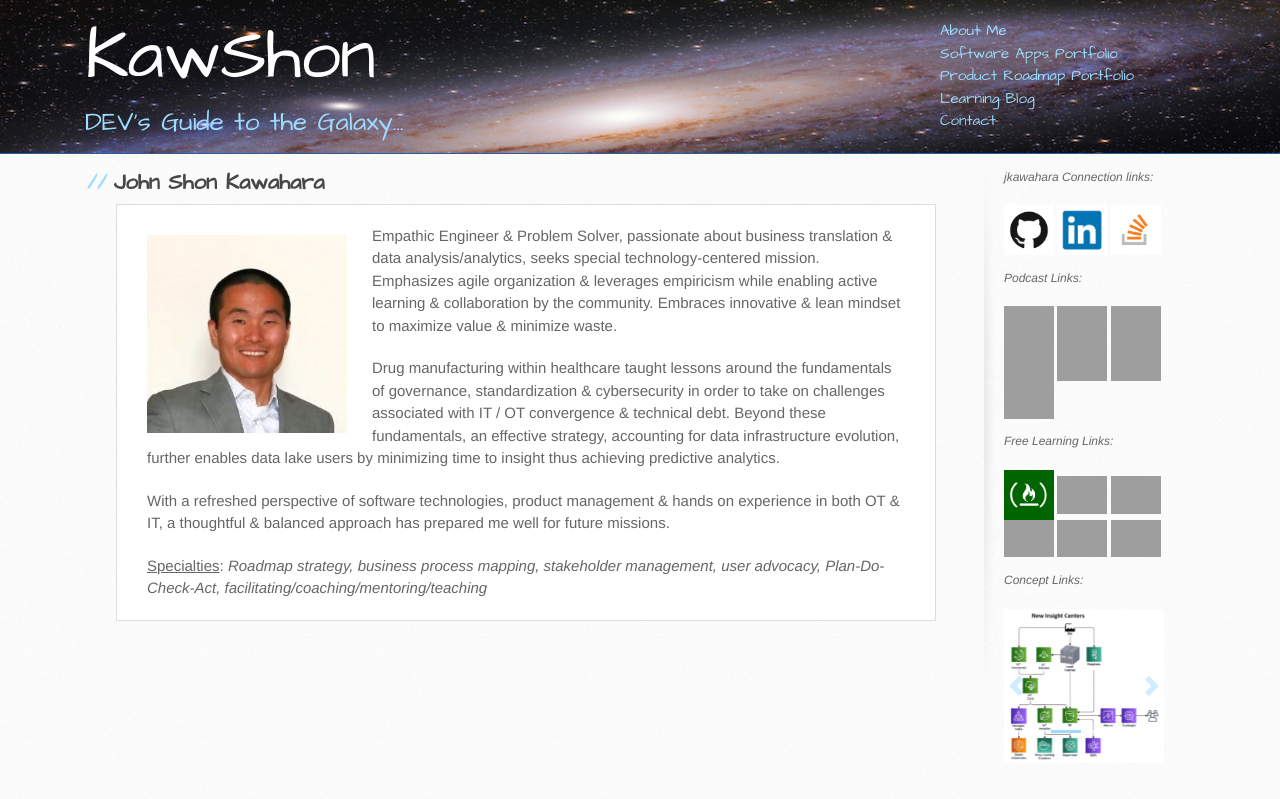
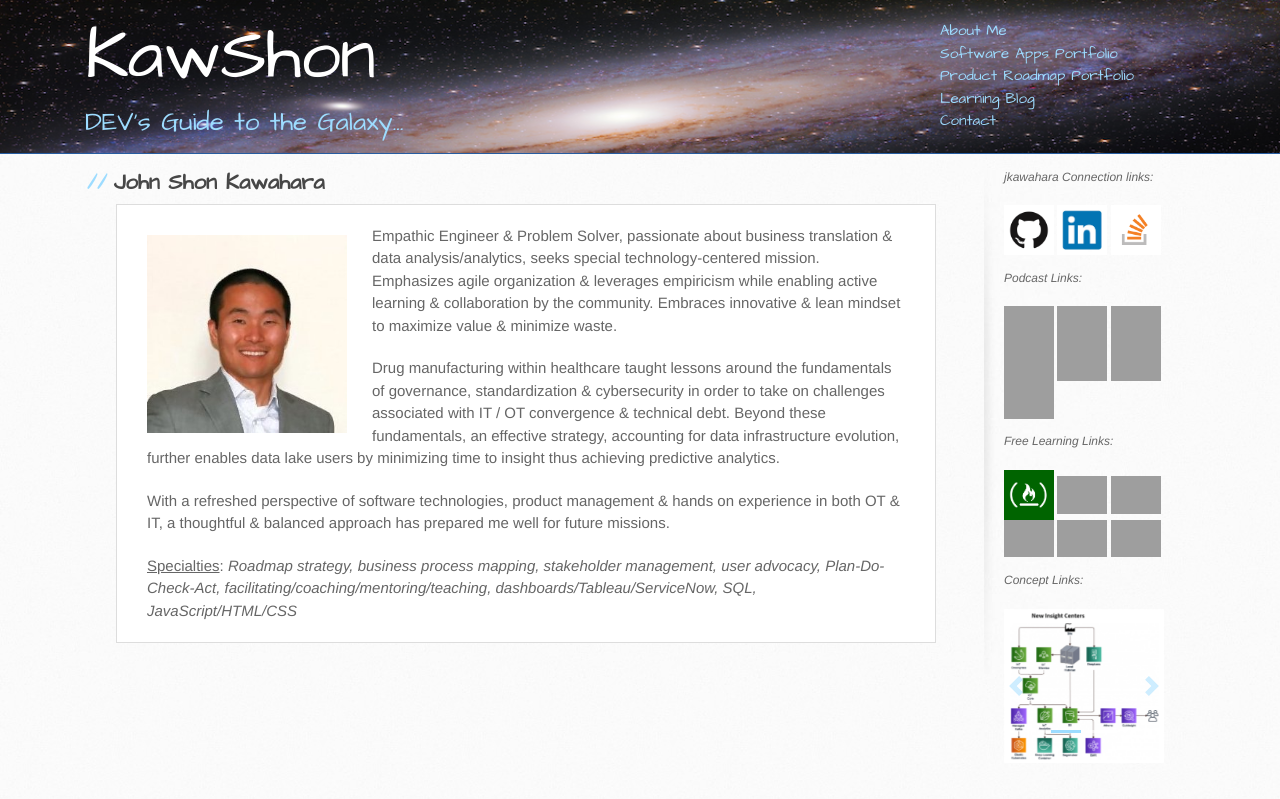
Before and after one commit to jkawahara/jkawahara.github.io, a Jekyll site: the page built from index.html, in a window 1280 px wide, cut to the strip 0-799 px from the top of the page. Built offline with Jekyll 4.4.1, drawn with Linux system fonts in a browser that asks for light colours; grey boxes are pictures that could not be loaded.

Commit message:
update about me

```diff
--- a/index.html
+++ b/index.html
@@ -13,6 +13,6 @@ redirect_from:
   <p>Empathic Engineer & Problem Solver, passionate about business translation & data analysis/analytics, seeks special technology-centered mission. Emphasizes agile organization & leverages empiricism while enabling active learning & collaboration by the community. Embraces innovative & lean mindset to maximize value & minimize waste.</p>
   <p>Drug manufacturing within healthcare taught lessons around the fundamentals of governance, standardization & cybersecurity in order to take on challenges associated with IT / OT convergence & technical debt. Beyond these fundamentals, an effective strategy, accounting for data infrastructure evolution, further enables data lake users by minimizing time to insight thus achieving predictive analytics.</p>
   <p>With a refreshed perspective of software technologies, product management & hands on experience in both OT & IT, a thoughtful & balanced approach has prepared me well for future missions.</p>
-  <p><u>Specialties</u>:<em>  Roadmap strategy, business process mapping, stakeholder management, user advocacy, Plan-Do-Check-Act, facilitating/coaching/mentoring/teaching</em></p>
+  <p><u>Specialties</u>:<em>  Roadmap strategy, business process mapping, stakeholder management, user advocacy, Plan-Do-Check-Act, facilitating/coaching/mentoring/teaching, dashboards/Tableau/ServiceNow, SQL, JavaScript/HTML/CSS </em></p>
 
 </section>
```
